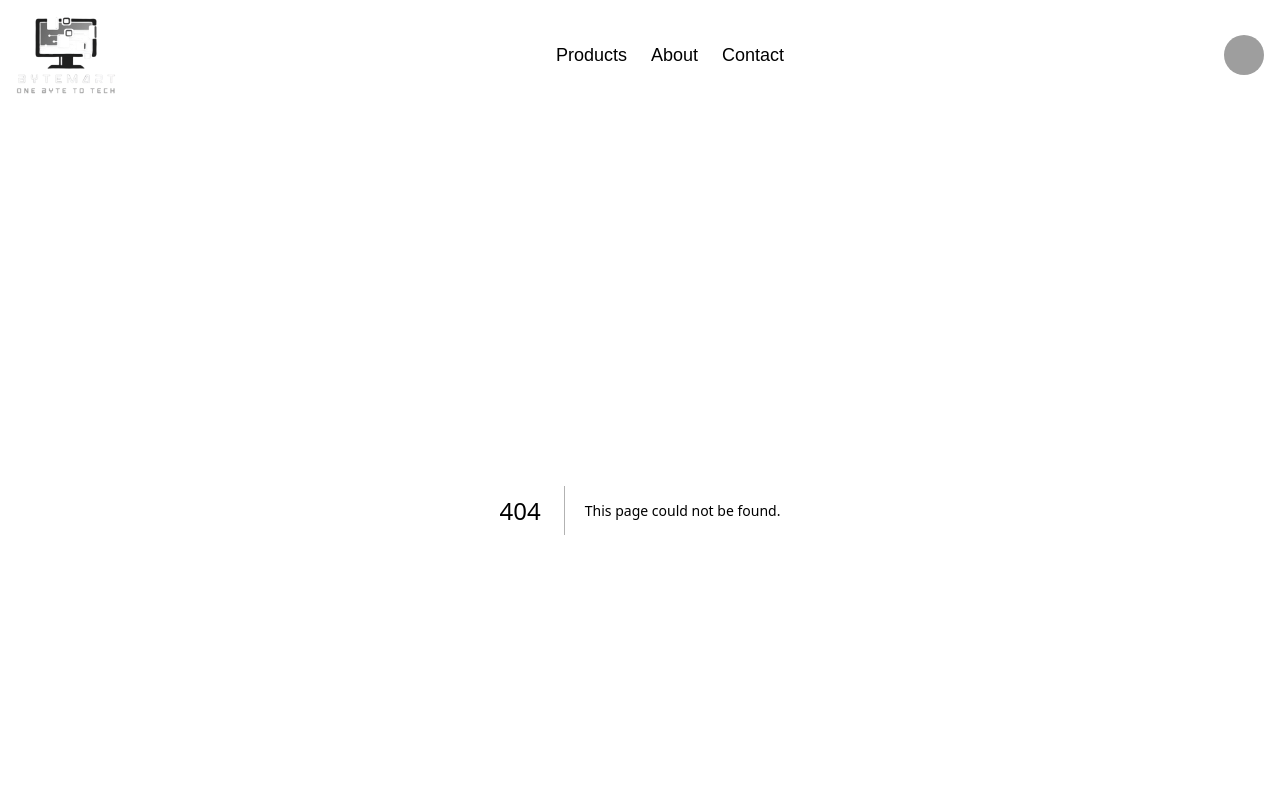
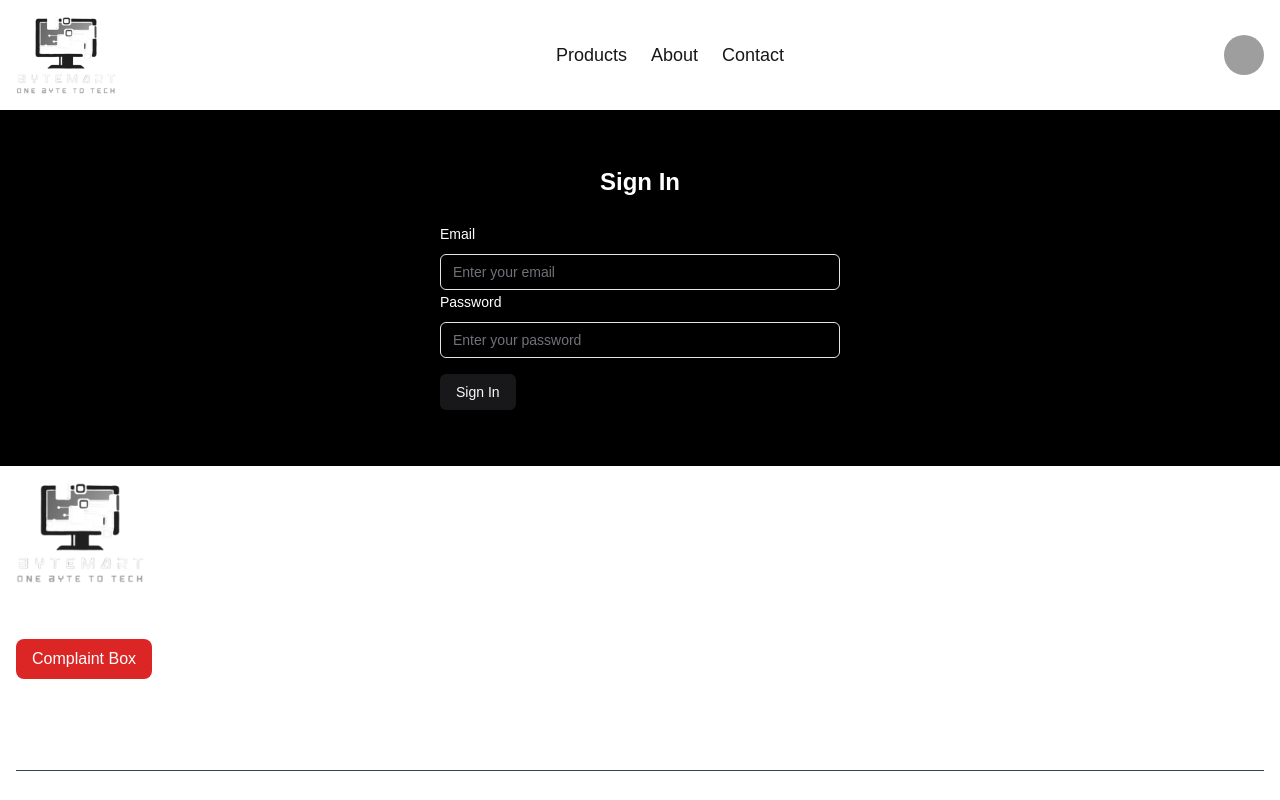
Before and after one commit to Md-Rashedul-Islam-Rajib/bytemart, a Next.js app: page /sign-in in a window 1280 px wide. Before the commit this address had no page. Shown: the top 800 px of the page. Built offline with nearby package versions, Linux system fonts and the light colour scheme; grey boxes are pictures that could not be loaded.

Commit message:
sign in page added

```diff
--- a/package.json
+++ b/package.json
@@ -48,6 +48,7 @@
     "lucide-react": "^0.445.0",
     "mongodb": "^6.9.0",
     "next": "14.2.13",
+    "next-auth": "^4.24.8",
     "next-themes": "^0.3.0",
     "react": "^18",
     "react-day-picker": "^8.10.1",
--- /dev/null
+++ b/src/app/api/auth/[...nextauth]/route.ts
@@ -0,0 +1,26 @@
+import NextAuth from "next-auth"
+
+import CredentialsProvider from "next-auth/providers/credentials"
+const handler = NextAuth({
+  session: {
+    strategy: 'jwt',
+    maxAge: 30*24*60*60,
+  },
+  providers: [
+    CredentialsProvider({
+        credentials: {
+            email: {},
+            password: {}
+        },
+        async authorize (credentials){
+            return true;
+        }
+    })
+  ],
+  callbacks: {},
+  pages: {
+    signIn: "/sign-in",
+  },
+})
+
+export { handler as GET, handler as POST }
--- /dev/null
+++ b/src/app/sign-in/page.tsx
@@ -0,0 +1,99 @@
+"use client";
+import { useRouter } from "next/navigation";
+import React from "react";
+import { Form, FormControl, FormField, FormItem, FormLabel } from "@/components/ui/form";
+import { Input } from "@/components/ui/input";
+import { useForm } from "react-hook-form";
+import { Button } from "@/components/ui/button";
+
+// Define the form data type
+type SignInFormValues = {
+  email: string;
+  password: string;
+};
+
+const SignIn = () => {
+  const router = useRouter();
+
+  // Initialize form without validation
+  const form = useForm<SignInFormValues>({
+    defaultValues: {
+      email: "",
+      password: "",
+    },
+  });
+
+  const onSubmit = async (data: SignInFormValues) => {
+    console.log(data);
+
+    // Simulate API call
+    try {
+      const res = await fetch("/api/auth/signin", {
+        method: "POST",
+        headers: {
+          "Content-Type": "application/json",
+        },
+        body: JSON.stringify(data),
+      });
+
+      if (res.ok) {
+        const result = await res.json();
+        console.log("User signed in: ", result);
+        router.push("/"); // Redirect on successful sign-in
+      } else {
+        const error = await res.json();
+        console.log("Error: ", error.message);
+      }
+    } catch (error) {
+      console.log("Error submitting form: ", error);
+    }
+  };
+
+  return (
+    <div className="flex bg-black text-white justify-center items-center py-8">
+      <Form {...form}>
+        <form
+          onSubmit={form.handleSubmit(onSubmit)}
+          className="w-full max-w-md p-6 bg-black text-white shadow-md rounded"
+        >
+          <h1 className="text-2xl text-center font-bold mb-6">Sign In</h1>
+
+          {/* Email */}
+          <FormField
+            control={form.control}
+            name="email"
+            render={({ field }) => (
+              <FormItem>
+                <FormLabel className="mt-2">Email</FormLabel>
+                <FormControl>
+                  <Input type="email" placeholder="Enter your email" {...field} />
+                </FormControl>
+              </FormItem>
+            )}
+          />
+
+          {/* Password */}
+          <FormField
+            control={form.control}
+            name="password"
+            render={({ field }) => (
+              <FormItem>
+                <FormLabel className="mt-2">Password</FormLabel>
+                <FormControl>
+                  <Input type="password" placeholder="Enter your password" {...field} />
+                </FormControl>
+              </FormItem>
+            )}
+          />
+
+          {/* Submit Button */}
+          <Button type="submit" className="mt-4">
+            Sign In
+          </Button>
+        </form>
+      </Form>
+    </div>
+  );
+};
+
+export default SignIn;
```
Also changed, not shown: 1 other file (tests, documents, lock files or other folders).
